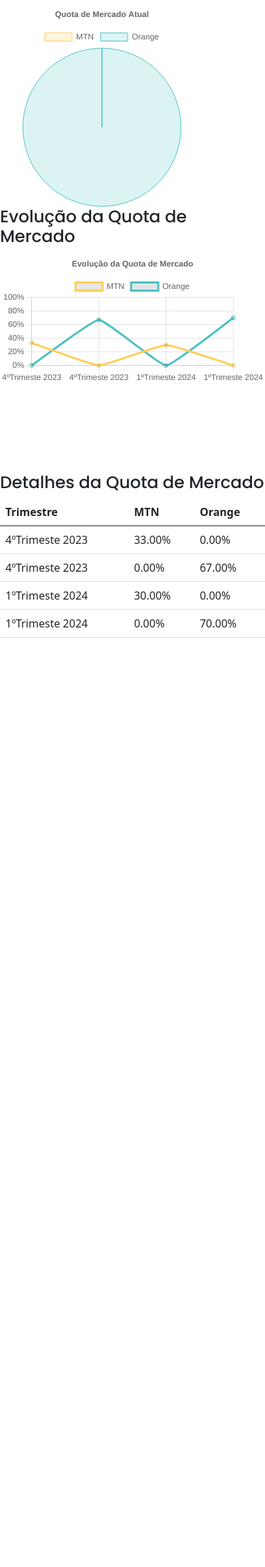
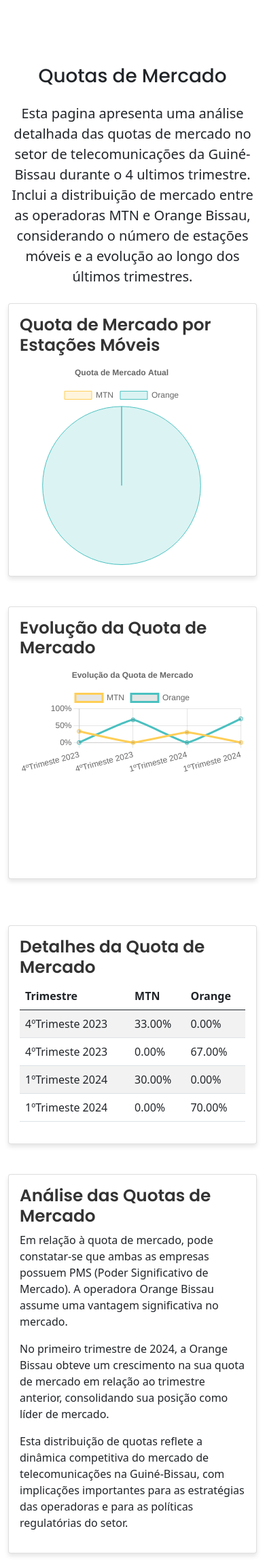
Before and after one commit to atchutchi/relatorio-mercado, a Django app: page /indicadores/quota-mercado/ in a window 390 px wide. Shown: the part 105-2410 px from the top of the page at 68% size. Before the commit the page ends 1043 px from the top, so only its background shows below. Run offline with Django 5.2, Linux system fonts and the light colour scheme; data comes from the database, SQL or seed files in the repository; some libraries are stand-ins or nearby versions.

Commit message:
Adiciona estilo no template quota do mercado

```diff
--- a/relatorio_mercado/indicadores/templates/indicadores/quota_mercado.html
+++ b/relatorio_mercado/indicadores/templates/indicadores/quota_mercado.html
@@ -2,31 +2,47 @@
 {% load static %}
 
 {% block content %}
-<h1>Quotas de Mercado</h1>
+<div class="content-wrapper" style="margin-top: 200px;">
+    <div class="container mt-4">
+        <h1 class="text-center mb-4">Quotas de Mercado</h1>
 
-<script>
-    var quotaData = {{ quota_data|safe }};
-</script>
+        <p class="lead text-center mb-4">
+            Esta pagina apresenta uma análise detalhada das quotas de mercado no setor de telecomunicações
+            da Guiné-Bissau durante o 4 ultimos trimestre. Inclui a distribuição de mercado entre as
+            operadoras MTN e Orange Bissau, considerando o número de estações móveis e a evolução ao longo
+            dos últimos trimestres.
+        </p>
 
         <div class="row">
-    <div class="col-md-6">
-        <h2>Quota de Mercado por Estações Móveis</h2>
+            <div class="col-lg-6 mb-4">
+                <div class="card">
+                    <div class="card-body">
+                        <h2 class="card-title">Quota de Mercado por Estações Móveis</h2>
                         <div class="chart-container">
                             <canvas id="quotaEstacoesChart"></canvas>
                         </div>
                     </div>
-    <div class="col-md-6">
-        <h2>Evolução da Quota de Mercado</h2>
+                </div>
+            </div>
+            <div class="col-lg-6 mb-4">
+                <div class="card">
+                    <div class="card-body">
+                        <h2 class="card-title">Evolução da Quota de Mercado</h2>
                         <div class="chart-container">
                             <canvas id="evolucaoQuotaChart"></canvas>
                         </div>
                     </div>
                 </div>
+            </div>
+        </div>
 
         <div class="row mt-4">
-    <div class="col-md-12">
-        <h2>Detalhes da Quota de Mercado</h2>
-        <table class="table">
+            <div class="col-12">
+                <div class="card">
+                    <div class="card-body">
+                        <h2 class="card-title">Detalhes da Quota de Mercado</h2>
+                        <div class="table-responsive">
+                            <table class="table table-striped">
                                 <thead>
                                     <tr>
                                         <th>Trimestre</th>
@@ -40,10 +56,30 @@
                             </table>
                         </div>
                     </div>
+                </div>
+            </div>
+        </div>
 
+        <div class="row mt-4">
+            <div class="col-12">
+                <div class="card">
+                    <div class="card-body">
+                        <h2 class="card-title">Análise das Quotas de Mercado</h2>
+                        <p>Em relação à quota de mercado, pode constatar-se que ambas as empresas possuem PMS (Poder Significativo de Mercado). A operadora Orange Bissau assume uma vantagem significativa no mercado.</p>
+                        <p>No primeiro trimestre de 2024, a Orange Bissau obteve um crescimento na sua quota de mercado em relação ao trimestre anterior, consolidando sua posição como líder de mercado.</p>
+                        <p>Esta distribuição de quotas reflete a dinâmica competitiva do mercado de telecomunicações na Guiné-Bissau, com implicações importantes para as estratégias das operadoras e para as políticas regulatórias do setor.</p>
+                    </div>
+                </div>
+            </div>
+        </div>
+    </div>
+</div>
 {% endblock %}
 
 {% block extra_js %}
+<script>
+    var quotaData = {{ quota_data|safe }};
+</script>
 <script src="https://cdn.jsdelivr.net/npm/chart.js"></script>
 <script src="{% static 'js/quota_mercado_chart.js' %}"></script>
 {% endblock %}
```
Lines whose indentation alone changed are shown as unchanged.
